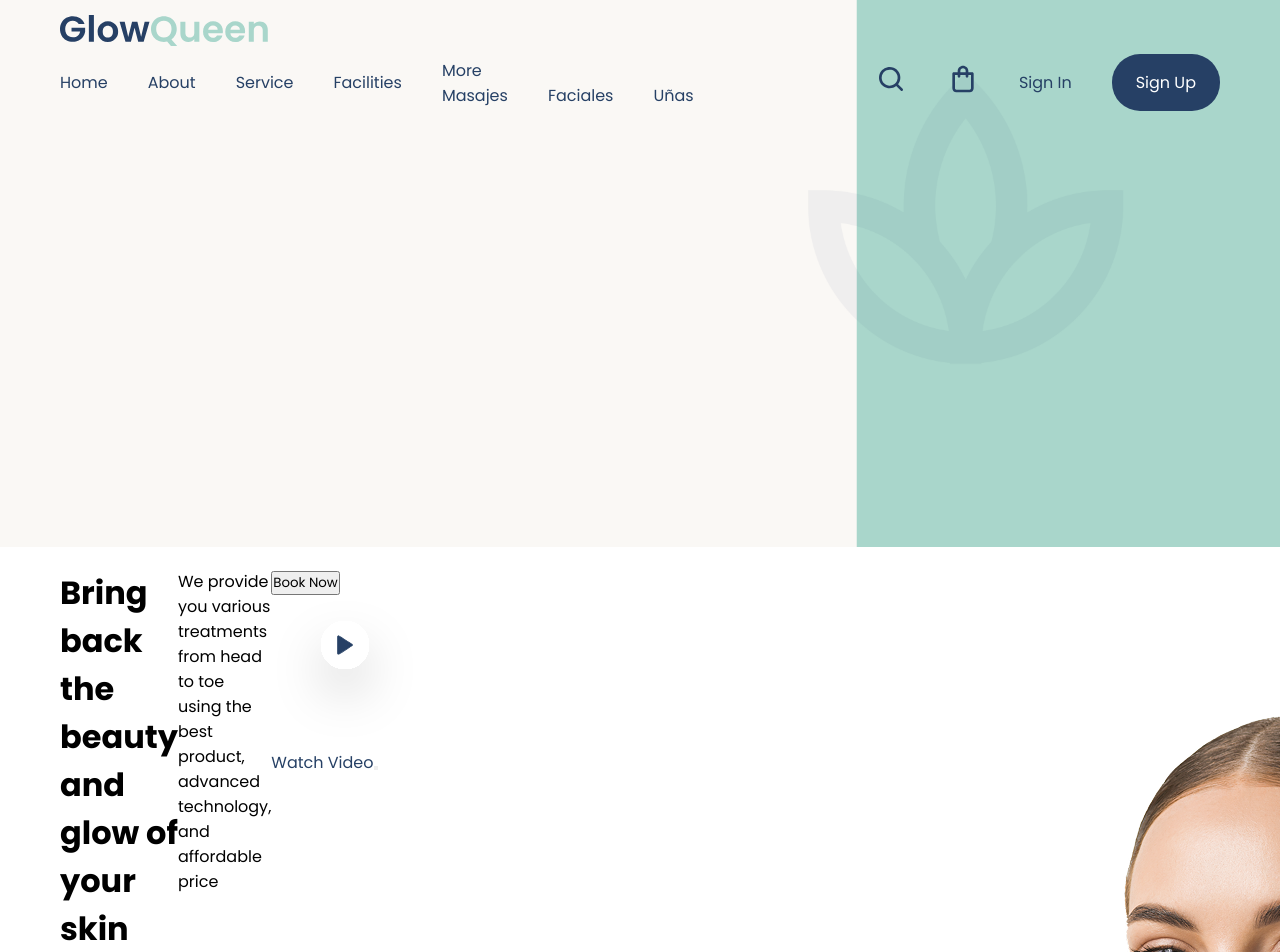
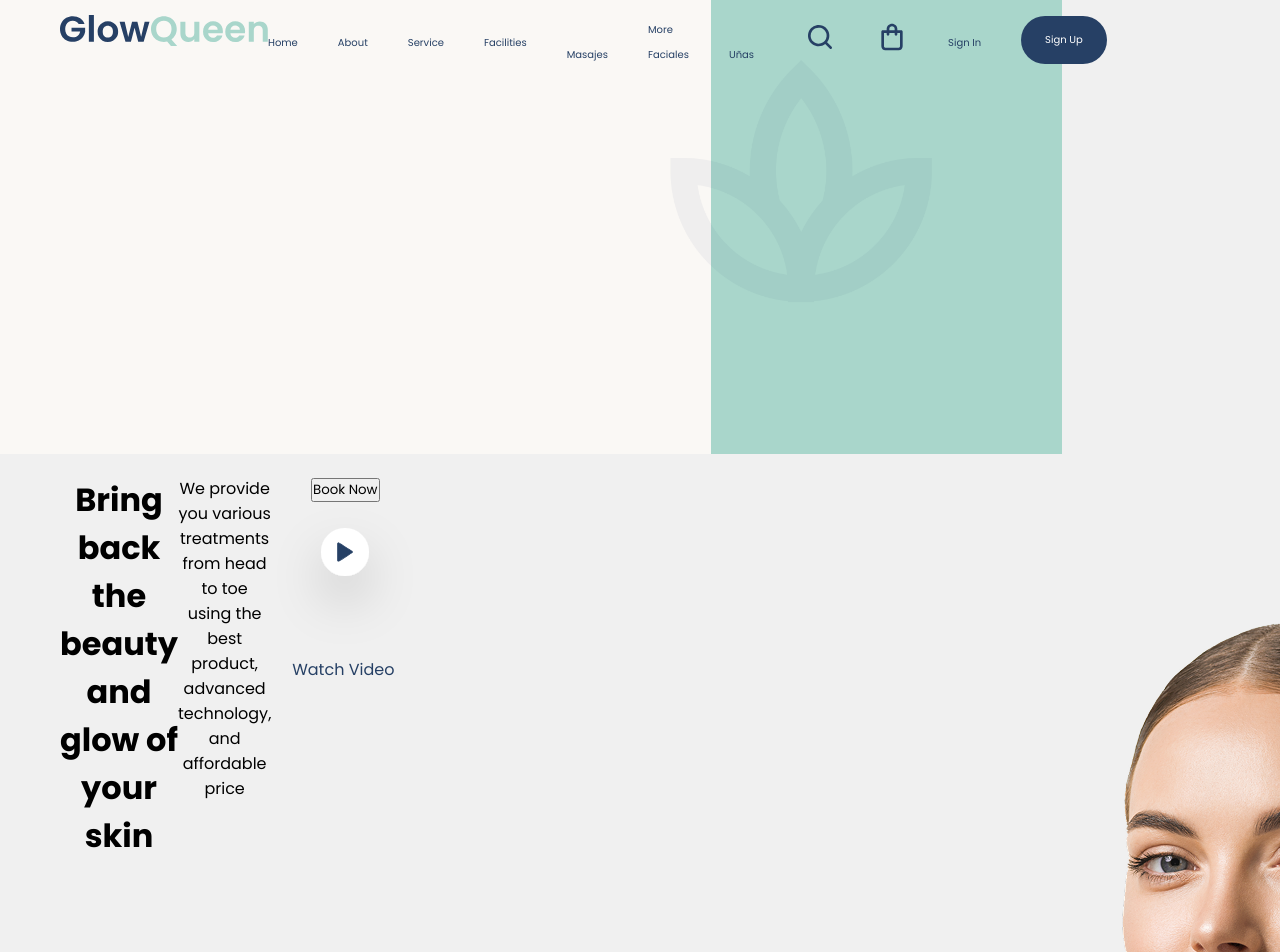
Before and after one commit to JaviQuijada/CSS-Tarea-entregable-1-Header-Spa-Beauty, a website: page code/index.html in a window 1280 px wide. Shown: the top 952 px of the page. Drawn offline with Linux system fonts and the light colour scheme.

Commit message:
modificaciones

```diff
--- a/code/index.html
+++ b/code/index.html
@@ -87,7 +87,7 @@
             ></a>
           </div>
 
-            <div class="woman">
+            <div class="hero_woman">
               <img src="./img/mujer.png" alt="">
             </div>
             <aside>
--- a/code/sass/layout/_header.scss
+++ b/code/sass/layout/_header.scss
@@ -8,15 +8,24 @@
   left: 0;
   right: 0;
   &_background img {
-    width: 100%;
+    width: 83%;
   }
 }
-
+header.header-principal {
+  display: flex;
+  justify-content: space-between;
+  align-items: center;
+  width: 100%;
+  gap: 50px;
+}
 .container {
   padding: 0;
   margin: 60px;
   position: relative;
   bottom: 45px;
+  display: flex;
+  justify-content: space-between;
+  text-align: center;
 }
 
 .nav_principal {
@@ -44,6 +53,7 @@
 .nav_index a,
 .nav_login a {
   text-decoration: none;
+  font-size: 10px;
 }
 
 a.nav_up {
@@ -53,8 +63,3 @@ a.nav_up {
   color: white;
   padding: 16px 24px;
 }
-
-.hero {
-  display: flex;
-  justify-content: space-between;
-}
--- a/code/sass/layout/_hero.scss
+++ b/code/sass/layout/_hero.scss
@@ -1,6 +1,11 @@
 .hero {
+  display: flex;
+  justify-content: space-between;
   &_title {
     font-size: 64px;
     max-width: 0%;
+    &_woman {
+      width: 50%;
+    }
   }
 }
```
Also changed, not shown: code/css/style.css, 1 other file.
